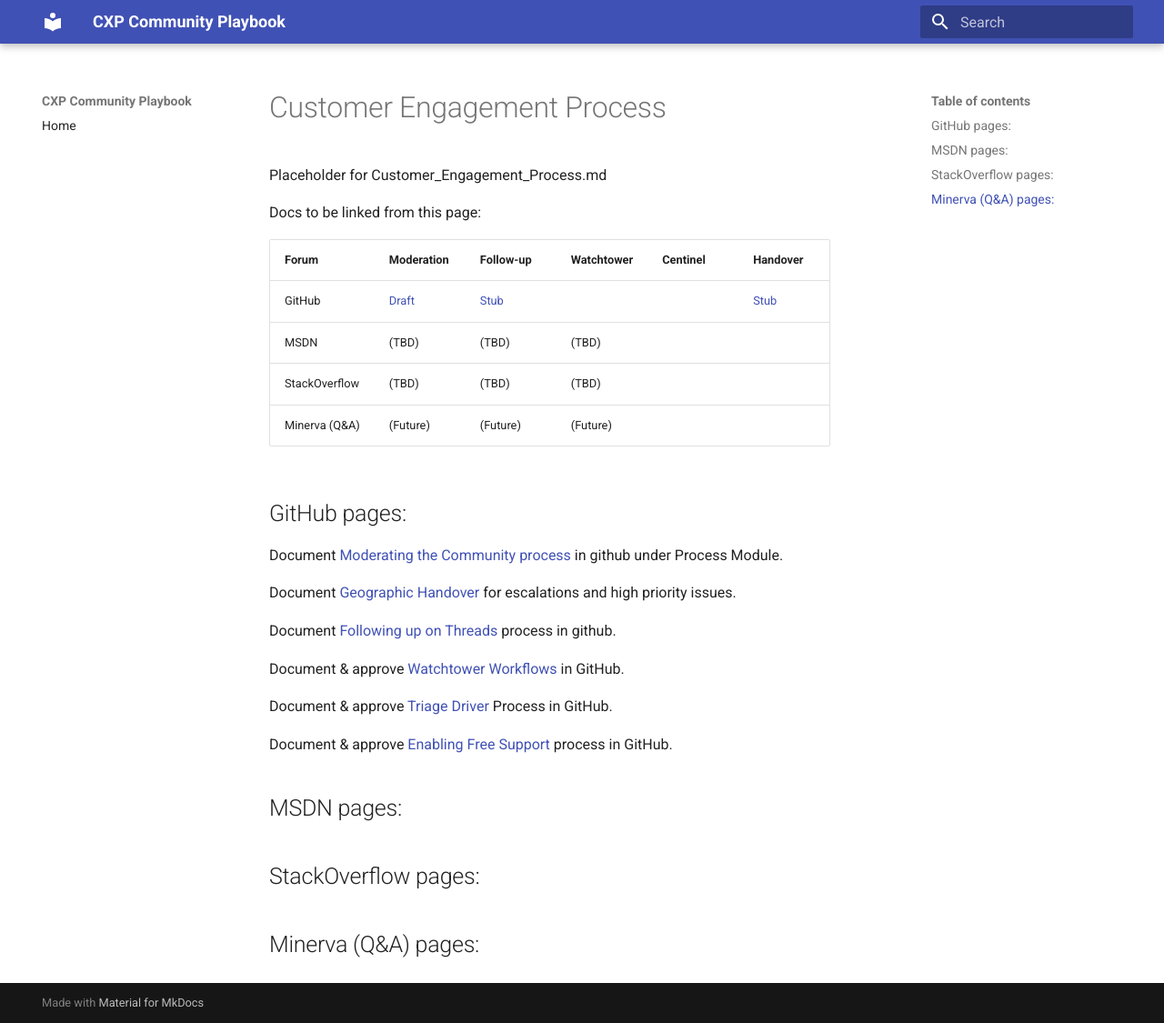
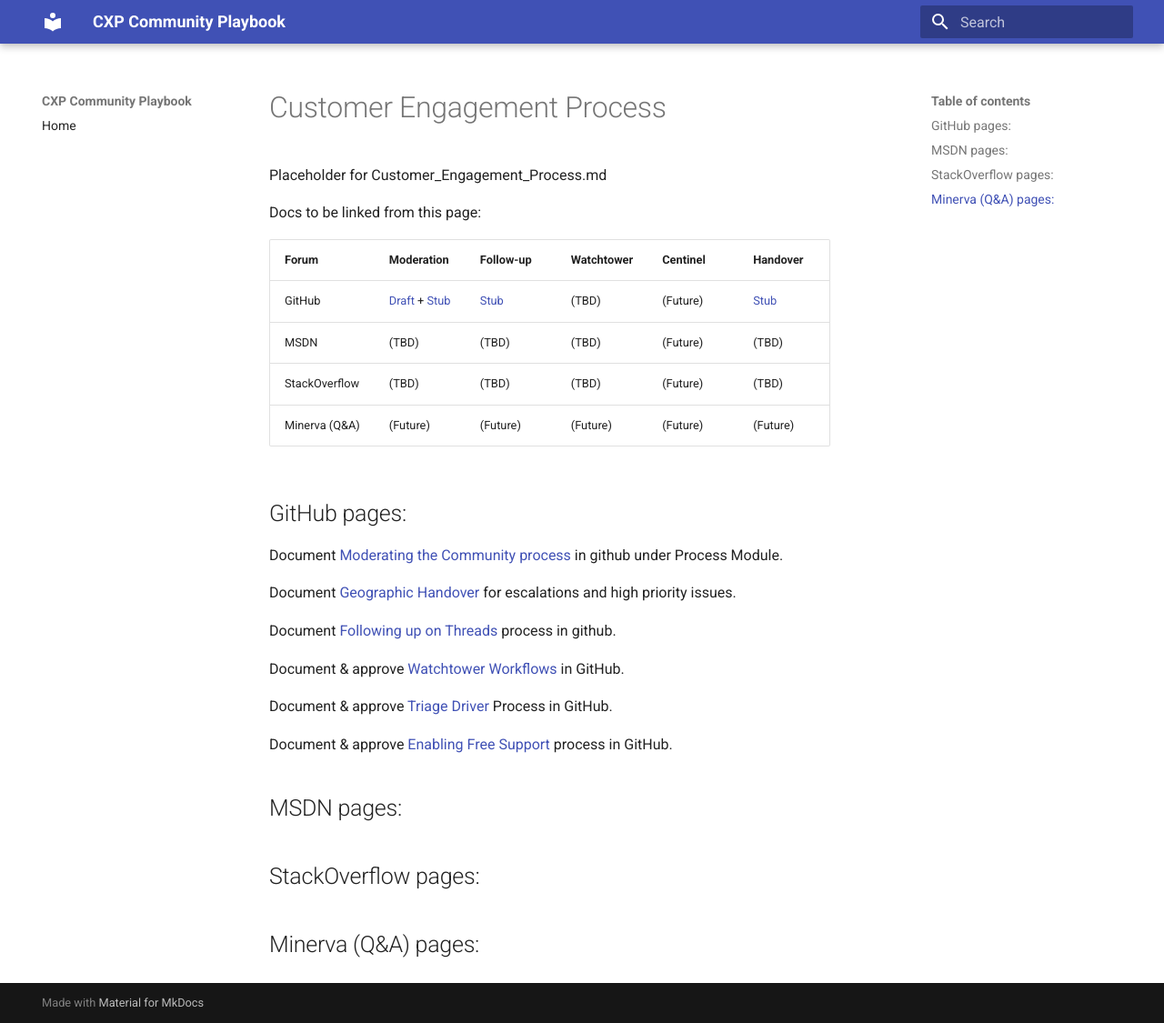
Before and after one commit to DashleenBhandari-MSFT-zz/cxp-playbook, an MkDocs documentation site: the page built from docs/Engineer/Customer_Engagement_Process.md, in a window 1280 px wide and 1125 px high. Shown: the whole window at 91% size. Built offline with MkDocs 1.6.1 and Material for MkDocs 9.7.7, drawn with Linux system fonts in a browser that asks for light colours.

Commit message:
Update Customer_Engagement_Process.md

```diff
--- a/docs/Engineer/Customer_Engagement_Process.md
+++ b/docs/Engineer/Customer_Engagement_Process.md
@@ -4,10 +4,10 @@ Docs to be linked from this page:
 
 | Forum | Moderation | Follow-up | Watchtower | Centinel | Handover |
 |--|--|--|--|--|--|
-| GitHub | [Draft](../Community_101/Processes/moderating_community.md) | [Stub](../Community_101/Processes/thread_follow-up.md) | | | [Stub](../Community_101/Processes/moderating_community.md) |
-| MSDN | (TBD) | (TBD) | (TBD) |
-| StackOverflow | (TBD) | (TBD) | (TBD) |
-| Minerva (Q&A) | (Future) | (Future) | (Future)
+| GitHub | [Draft](cxpplaybook/playbook/Community_101/Processes/moderate_github_draft.md) + [Stub](../Community_101/Processes/moderating_community.md) | [Stub](../Community_101/Processes/thread_follow-up.md) | (TBD) | (Future) | [Stub](../Community_101/Processes/moderating_community.md) |
+| MSDN | (TBD) | (TBD) | (TBD) | (Future) | (TBD) |
+| StackOverflow | (TBD) | (TBD) | (TBD) | (Future) | (TBD) |
+| Minerva (Q&A) | (Future) | (Future) | (Future) | (Future) | (Future) |
 
 
 
```
